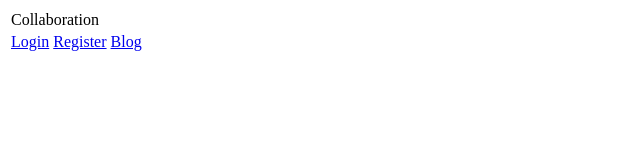
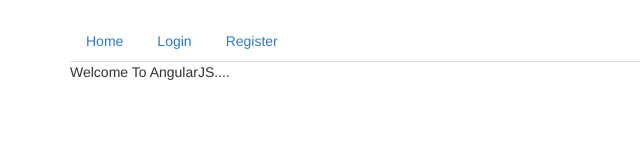
Before and after one commit to srinathboddu22/CollaborationFrontend, a plain HTML site: page Web/index.html in a window 1280 px wide. Shown: the whole page, without its empty margins (0-640 px from the left). Drawn offline with nearby package versions, Linux system fonts and the light colour scheme; some packages are replaced by stand-ins of ours.

Commit message:
index updated

```diff
--- a/Web/index.html
+++ b/Web/index.html
@@ -1,22 +1,25 @@
 <!DOCTYPE html>
-<html>
-<head>
-<script src="http://ajax.googleapis.com/ajax/libs/angularjs/1.2.25/angular.min.js"></script>
-  <script src="//ajax.googleapis.com/ajax/libs/angularjs/1.2.25/angular-route.js"></script>
-<script src="MainRoute.js"></script>
-</head>
-<body ng-app-"myApp">
-<table>
-<tr><td colspan="2">Collaboration </td></tr>
-<tr><td colspan="2"><center>
-<a href="#/Login">Login</a>
-<a href="#/Register">Register</a>
-<a href="#/Blog">Blog</a>
-</center></td></tr>
-<tr>
-<td><div ng-view></div>
-</td></tr>
+<html ng-app="app">
 
-</table>
-</body>
+  <head>
+    <link data-require="bootstrap@*" data-semver="3.3.5" rel="stylesheet" href="//maxcdn.bootstrapcdn.com/bootstrap/3.3.5/css/bootstrap.min.css" />
+    <script data-require="bootstrap@*" data-semver="3.3.5" src="//maxcdn.bootstrapcdn.com/bootstrap/3.3.5/js/bootstrap.min.js"></script>
+    <script data-require="angular.js@1.4.3" data-semver="1.4.3" src="https://code.angularjs.org/1.4.3/angular.js"></script>
+    <script data-require="angular-route@*" data-semver="1.4.3" src="https://code.angularjs.org/1.4.3/angular-route.js"></script>
+    <link rel="stylesheet" href="style.css" />
+    <script src="script.js"></script>
+  </head>
+
+  <body id="body" ng-controller="mainCtrl" class="container">
+    <br/>
+    <ul class="nav nav-tabs">
+      <li data-toggle="tab"><a href="#/Home">Home</a></li>
+      <li><a href="#/Login" data-toggle="tab">Login</a></li>
+      <li><a href="#/Register" data-toggle="tab">Register</a></li>
+    </ul>
+
+    <div id = "centered" ng-view>Welcome To AngularJS....</div>
+
+  </body>
+
 </html>
```
